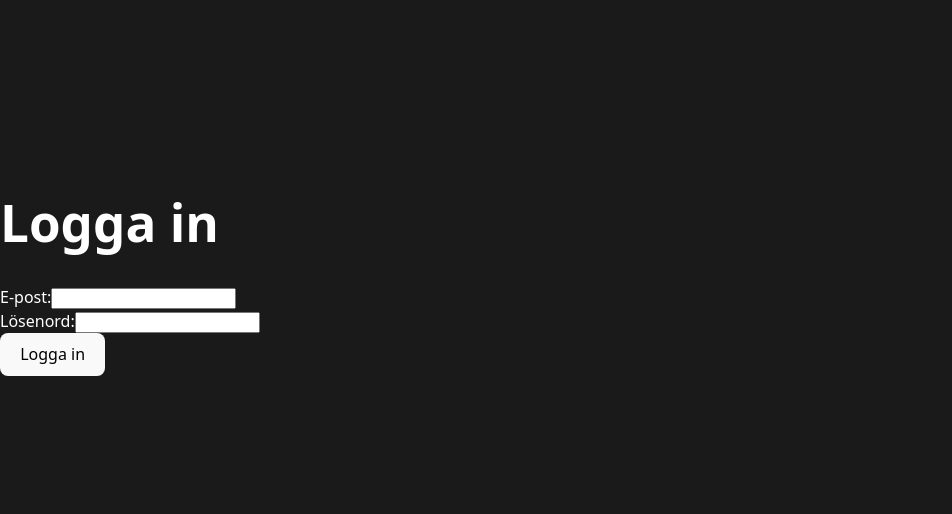
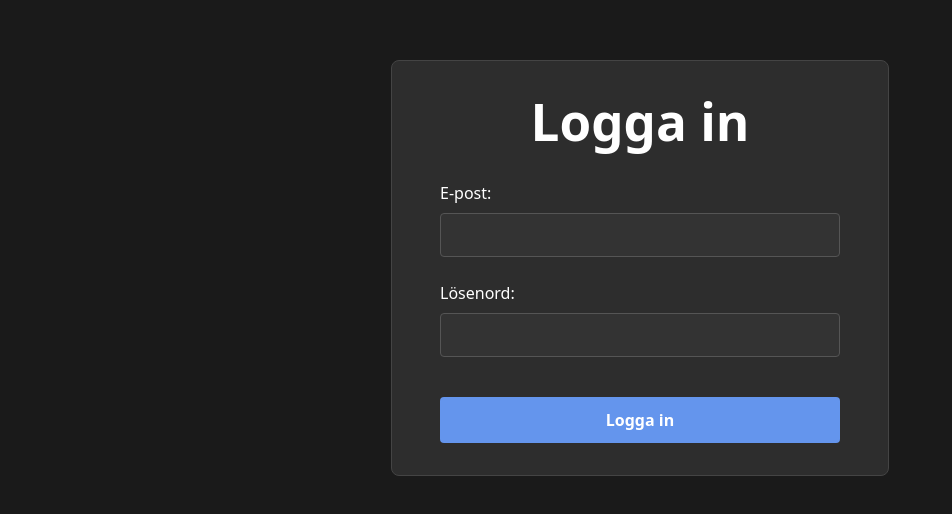
Before and after one commit to ricmal08/vteam-admin-client, a React (Vite) app: page /login in a window 1280 px wide. Shown: the part 132-646 px from the top of the page, without its empty margins (0-952 px from the left). Built offline with nearby package versions, Linux system fonts and the light colour scheme.

Commit message:
feat:login view and logout handling

```diff
--- a/src/App.jsx
+++ b/src/App.jsx
@@ -6,6 +6,7 @@ import viteLogo from '/vite.svg'
 import './App.css'
 import 'leaflet/dist/leaflet.css';
 
+import AuthRoute from './components/interface/auth/authRoute.jsx';
 import Login from './views/Login/login.jsx';
 import Userinterface from './components/interface/userinterface.jsx';
 
@@ -45,13 +46,10 @@ function App() {
       <Routes>
 
         <Route path="/login" element={<Login setToken={setToken} />} />
+
+        <Route element={<AuthRoute token={token} />} />
+
           <Route path="/" element={<Userinterface />}>
-
-
-
-
-            {/*Dashboard-komponent
-            <Route index element={<Dashboard />} />*/}
 
               {/* Admins-endpoints */}
               <Route path="admins" element={<Admins />} />
--- /dev/null
+++ b/src/components/interface/auth/authRoute.jsx
@@ -0,0 +1,12 @@
+import React from 'react';
+import { Navigate, Outlet } from 'react-router-dom';
+
+function AuthRoute({ token }) {
+  if (!token) {
+    return <Navigate to="/login" replace />;
+  }
+
+  return <Outlet />;
+}
+
+export default AuthRoute;
--- a/src/components/interface/userinterface.jsx
+++ b/src/components/interface/userinterface.jsx
@@ -1,14 +1,29 @@
 import React from 'react';
-import { Link as RouterLink, Outlet } from 'react-router-dom';
+import { Link as RouterLink, Outlet, useNavigate } from 'react-router-dom';
 import './userinterface.css';
 
-function Userinterface() {
+function Userinterface(currentUser) {
+
+   const navigate = useNavigate();
+
+  const handleLogout = () => {
+    localStorage.removeItem('accessToken');
+    navigate('/login');
+  };
+
   return (
     <div className="layout-container">
       <nav className="nav-menu">
         <h2 className="nav-title">Admin-Client</h2>
+            <button onClick={handleLogout} className="logout-button">Logga ut</button>
         <h3> Innehåll: </h3>
-        <RouterLink className="nav-link" to="/login">Logga in</RouterLink>
+
+      {!currentUser && (
+      <RouterLink className="nav-link" to="/login">Logga in</RouterLink>
+      )}
+
+      {currentUser && (
+        <>
         <RouterLink className="nav-link" to="/">Översikt</RouterLink>
         <RouterLink className="nav-link" to="/users">Användare</RouterLink>
         <RouterLink className="nav-link" to="/bikes">Cyklar</RouterLink>
@@ -16,6 +31,8 @@ function Userinterface() {
         <RouterLink className="nav-link" to="/invoices">Fakturor</RouterLink>
         <RouterLink className="nav-link" to="/admins">Administratörer</RouterLink>
         <RouterLink className="nav-link" to="/map">Karta</RouterLink>
+        </>
+        )}
       </nav>
       <main className="content-container">
         <Outlet />
--- a/src/views/Login/login.css
+++ b/src/views/Login/login.css
@@ -0,0 +1,60 @@
+.login-wrapper {
+  height: 100vh;
+  width: 100vw;
+  display: flex;
+  justify-content: center;
+  align-items: center;
+
+  background-color: #1a1a1a;
+  color: white;
+}
+
+.login-container {
+  background-color: #2d2d2d;
+  padding: 2rem 3rem;
+  border-radius: 8px;
+  border: 1px solid #444;
+  text-align: center;
+  width: 100%;
+  max-width: 400px;
+}
+
+
+.login-container form {
+  display: flex;
+  flex-direction: column;
+  gap: 1.5rem;
+  text-align: left;
+}
+
+.login-container h1 {
+  margin-top: 0;
+  margin-bottom: 2rem;
+}
+
+.login-container div {
+  display: flex;
+  flex-direction: column;
+  gap: 0.5rem;
+}
+
+.login-container input {
+  padding: 0.75rem;
+  border-radius: 4px;
+  border: 1px solid #555;
+  background-color: #333;
+  color: white;
+  font-size: 1rem;
+}
+
+.login-container button {
+  padding: 0.75rem;
+  border-radius: 4px;
+  border: none;
+  background-color: #6495ED;
+  color: white;
+  font-size: 1rem;
+  font-weight: bold;
+  cursor: pointer;
+  margin-top: 1rem;
+}
--- a/src/views/Login/login.jsx
+++ b/src/views/Login/login.jsx
@@ -1,7 +1,7 @@
 import React, { useState } from 'react';
 import { useNavigate } from 'react-router-dom';
-import { API_URL } from '../../config';
 import { apiRequest } from '../../api/api.js';
+import './login.css';
 
 function Login({ setToken }) {
   const [email, setEmail] = useState('');
@@ -11,7 +11,7 @@ function Login({ setToken }) {
   const navigate = useNavigate();
 
   const handleSubmit = async (event) => {
-    event.preventDefault();//förhindrar omladdning
+    event.preventDefault();
     setError(null);
 
     try {
@@ -24,7 +24,7 @@ function Login({ setToken }) {
 
     setToken(data.accessToken);
 
-    navigate('/');//redirectar tillbaka till indexpage
+    navigate('/');
 
     } catch (error) {
 
@@ -33,7 +33,8 @@ function Login({ setToken }) {
   };
 
   return (
-    <div>
+    <div className="login-wrapper">
+      <div className="login-container">
         <h1>Logga in</h1>
         <form onSubmit={handleSubmit}>
           <div>
@@ -60,6 +61,7 @@ function Login({ setToken }) {
         </form>
         {error && <p style={{ color: 'red' }}>{error}</p>}
       </div>
+    </div>
   );
 }
 
```
Lines whose indentation alone changed are shown as unchanged.
